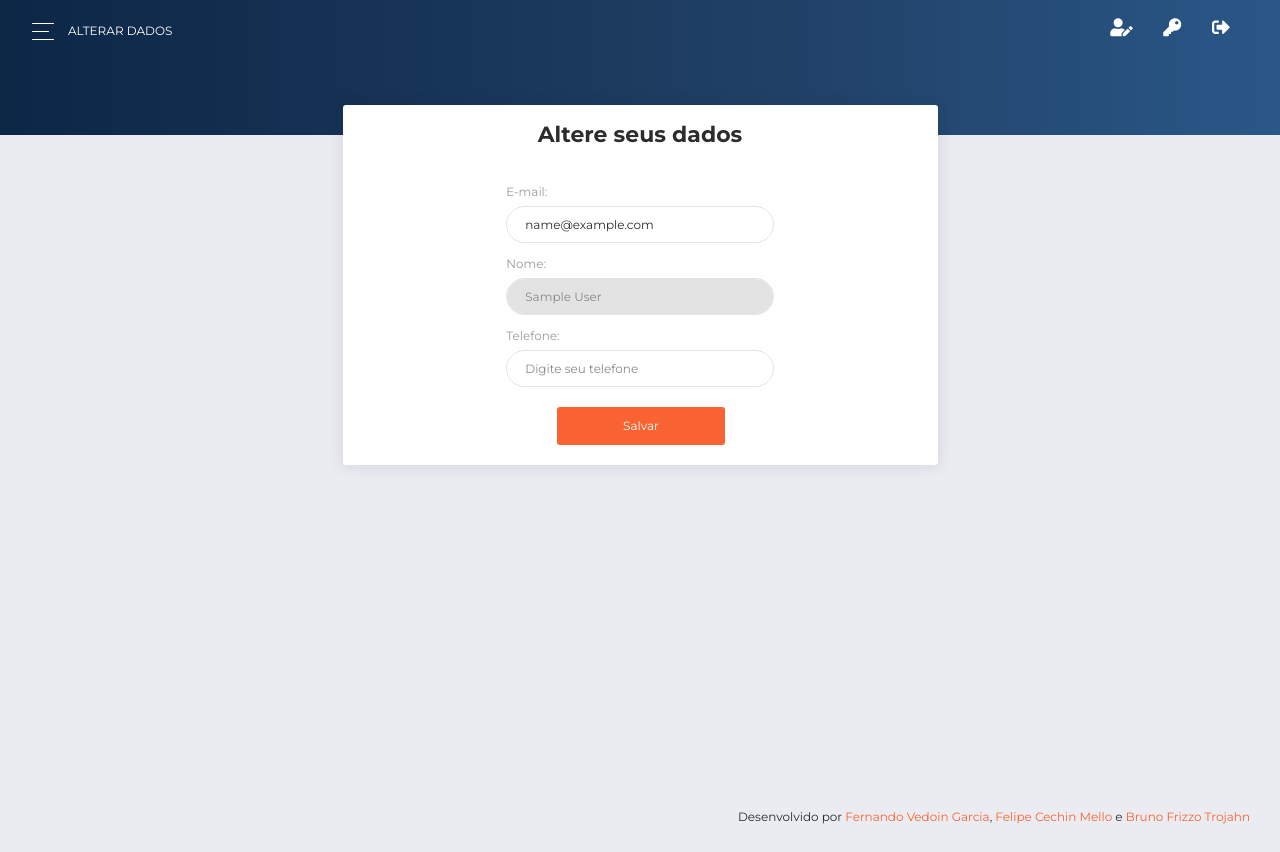
After one commit to fvedoin/school-heritage, a Django app: page /alterar-dados/ in a window 1280 px wide. The commit adds this page. Run offline with Django 3.2, Linux system fonts and the light colour scheme; the visitor is signed in with stand-in values (Sample User, id 1); some libraries are stand-ins or nearby versions.

Commit message:
Data logged user edit.

```diff
--- a/core/templates/base.html
+++ b/core/templates/base.html
@@ -81,7 +81,15 @@
                 <div class="collapse navbar-collapse justify-content-end" id="navigation">
                     <ul class="navbar-nav">
                         <li class="nav-item">
-                            <a class="nav-link navbar-icon" href="{% url 'users:edit_password' %}">
+                            <a class="nav-link navbar-icon" href="{% url 'users:user_logged_edit' %}">
+                                <i class="fas fa-user-edit"></i>
+                                <p>&nbsp;
+                                    <span class="d-lg-none d-md-block">Alterar dados</span>
+                                </p>
+                            </a>
+                        </li>
+                        <li class="nav-item">
+                            <a class="nav-link navbar-icon" href="{% url 'users:user_logged_edit_password' %}">
                                 <i class="fas fa-key"></i>
                                 <p>&nbsp;
                                     <span class="d-lg-none d-md-block">Alterar senha</span>
@@ -127,5 +135,7 @@
 <script src="{% static 'js/plugins/bootstrap-notify.js' %}"></script>
 <!-- Control Center for Now Ui Dashboard: parallax effects, scripts for the example pages etc -->
 <script src="{% static 'js/now-ui-dashboard.min.js' %}" type="text/javascript"></script>
+{% block script %}
+{% endblock %}
 </body>
 </html>
--- a/users/forms.py
+++ b/users/forms.py
@@ -21,10 +21,20 @@ class CustomUserCreationForm(UserCreationForm):
         fields = ('email', 'name',)
 
 
-class CustomUserChangeForm(UserChangeForm):
+class CustomUserChangeForm(forms.ModelForm):
+    def __init__(self, *args, **kwargs):
+        super().__init__(*args, **kwargs)
+        self.fields['name'].widget.attrs.update({'class': 'form-control', 'placeholder': 'Digite seu nome'})
+        self.fields['email'].widget.attrs.update({'class': 'form-control', 'placeholder': 'Digite seu e-mail'})
+        self.fields['phone'].widget.attrs.update(
+            {'class': 'form-control telefone', 'placeholder': 'Digite seu telefone',
+             'pattern': '\([0-9]{2}\)[\s][0-9]{4}-[0-9]{4,5}'})
+        if self.instance.role != 1:
+            self.fields['name'].widget.attrs.update({'readonly': 'true'})
+
     class Meta:
         model = CustomUser
-        fields = ('email', 'name',)
+        fields = ['email', 'name', 'phone']
 
 
 class CustomUserAuthenticationForm(AuthenticationForm):
--- /dev/null
+++ b/users/templates/user_logged_edit.html
@@ -0,0 +1,58 @@
+{% extends 'base.html' %}
+{% load static %}
+
+{% block title %}
+    ALTERAR DADOS
+{% endblock %}
+
+{% block content %}
+    <div class="row">
+        <div class="col-md-6 ml-auto mr-auto">
+            <div class="card">
+                <div class="card-header text-center">
+                    <h5 class="title">Altere seus dados</h5>
+                </div>
+                <div class="card-body">
+                    {% if messages %}
+                        <div class="row">
+                            <div class="col-md-6 mr-auto ml-auto mb-2">
+                                <div class="messages">
+                                    {% for message in messages %}
+                                        <p>{{ message }}</p>
+                                    {% endfor %}
+                                </div>
+                            </div>
+                        </div>
+                    {% endif %}
+                    <form method="post">
+                        {% csrf_token %}
+                        {{ form.non_field_errors }}
+                        {% for field in form %}
+                            <div class="row">
+                                <div class="col-md-6 ml-auto mr-auto">
+                                    <div class="form-group">
+                                        {{ field.label_tag }}
+                                        {{ field }}
+                                        {{ field.errors }}
+                                    </div>
+                                </div>
+                            </div>
+                        {% endfor %}
+                        <div class="row">
+                            <div class="col-md-4"></div>
+                            <div class="col-md-4">
+                                <button class="btn btn-primary btn-block">Salvar</button>
+                            </div>
+                            <div class="col-md-4"></div>
+                        </div>
+                    </form>
+                </div>
+            </div>
+        </div>
+    </div>
+{% endblock %}
+
+{% block script %}
+    <script src="{% static 'js/plugins/jquery.mask.min.js' %}"></script>
+    <script type="text/javascript">$(".telefone").mask("(00) 0000-00009");</script>
+{% endblock %}
--- a/users/urls.py
+++ b/users/urls.py
@@ -1,9 +1,10 @@
 from django.urls import path
-from .views import Login, edit_password
+from .views import Login, user_logged_edit_password, user_logged_edit
 from django.contrib.auth import views as auth_views
 
 urlpatterns = [
     path('', Login.as_view(template_name='login.html'), name='login'),
-    path('alterar-senha/', edit_password, name='edit_password'),
+    path('alterar-senha/', user_logged_edit_password, name='user_logged_edit_password'),
+    path('alterar-dados/', user_logged_edit, name='user_logged_edit'),
     path('sair/', auth_views.LogoutView.as_view(next_page='users:login'), name='logout'),
 ]
--- a/users/views.py
+++ b/users/views.py
@@ -1,6 +1,6 @@
 from django.shortcuts import render
 from django.contrib.auth import views as auth_views
-from .forms import CustomUserAuthenticationForm, CustomUserPasswordChangeForm
+from .forms import CustomUserAuthenticationForm, CustomUserPasswordChangeForm, CustomUserChangeForm
 from django.contrib.auth.decorators import login_required
 from django.contrib import messages
 from django.contrib.auth import authenticate, login
@@ -12,8 +12,8 @@ class Login(auth_views.LoginView):
 
 
 @login_required
-def edit_password(request):
-    template_name = 'edit_password.html'
+def user_logged_edit_password(request):
+    template_name = 'user_logged_edit_password.html'
     context = {}
     form = CustomUserPasswordChangeForm(data=request.POST or None, user=request.user)
     if form.is_valid():
@@ -23,3 +23,15 @@ def edit_password(request):
         messages.success(request, 'Senha alterada com sucesso')
     context['form'] = form
     return render(request, template_name, context)
+
+
+@login_required
+def user_logged_edit(request):
+    template_name = 'user_logged_edit.html'
+    context = {}
+    form = CustomUserChangeForm(data=request.POST or None, instance=request.user)
+    if form.is_valid():
+        form.save()
+        messages.success(request, 'Dados salvos com sucesso')
+    context['form'] = form
+    return render(request, template_name, context)
```
Also changed, not shown: core/static/js/plugins/jquery.mask.min.js (added), users/templates/user_logged_edit_password.html (renamed from users/templates/edit_password.html).
